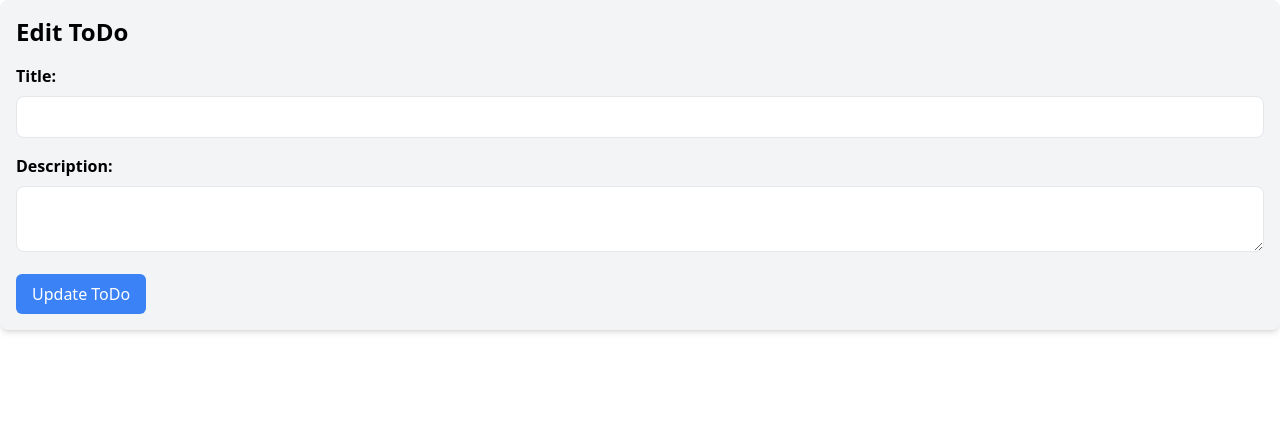
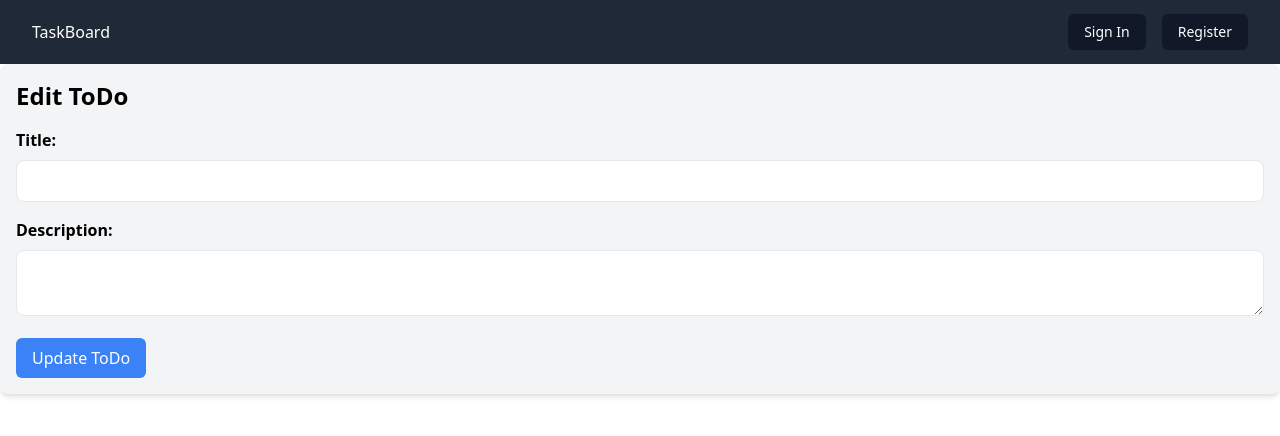
Before and after one commit to OXAYR/Todo.vue, a Vue app: page /todo/edit/1 in a window 1280 px wide. Shown: the top 436 px of the page. Built offline with nearby package versions, Linux system fonts and the light colour scheme; no server answers; sample sign-in values are in the browser's storage.

Commit message:
Sign up component added

```diff
--- a/src/components/Login.vue
+++ b/src/components/Login.vue
@@ -57,7 +57,7 @@
 	const toValidateForm = async () => {
 		if (formLogin.value.email !== "" && formLogin.value.password !== "") {
 			await userStore.loginAuth(formLogin.value);
-			// router.push("/home");
+			router.push("/home");
 		}
 	};
 </script>
--- /dev/null
+++ b/src/components/Navbar.vue
@@ -0,0 +1,67 @@
+<template>
+	<nav class="bg-gray-800">
+		<div class="max-w-7xl mx-auto px-4 sm:px-6 lg:px-8">
+			<div class="flex items-center justify-between h-16">
+				<div class="flex items-center">
+					<div class="flex-shrink-0 text-white">TaskBoard</div>
+				</div>
+
+				<div class="hidden md:block">
+					<div class="ml-4 flex items-center md:ml-6">
+						<button
+							class="bg-gray-900 text-white px-4 py-2 rounded-md text-sm font-medium"
+						>
+							Sign In
+						</button>
+
+						<button
+							class="ml-4 bg-gray-900 text-white px-4 py-2 rounded-md text-sm font-medium"
+						>
+							Register
+						</button>
+					</div>
+				</div>
+
+				<div class="-mr-2 flex md:hidden">
+					<button
+						type="button"
+						class="text-white hover:text-gray-300 inline-flex items-center justify-center p-2 rounded-md focus:outline-none"
+					>
+						<svg
+							class="h-6 w-6"
+							stroke="currentColor"
+							fill="none"
+							viewBox="0 0 24 24"
+						>
+							<path
+								stroke-linecap="round"
+								stroke-linejoin="round"
+								stroke-width="2"
+								d="M4 6h16M4 12h16m-7 6h7"
+							></path>
+						</svg>
+					</button>
+				</div>
+			</div>
+		</div>
+
+		<div
+			class="md:hidden"
+			id="mobile-menu"
+		>
+			<div class="px-2 pt-2 pb-3 space-y-1 sm:px-3">
+				<button
+					class="block w-full text-left bg-gray-900 text-white px-4 py-2 rounded-md text-sm font-medium"
+				>
+					Sign In
+				</button>
+				<button
+					class="mt-1 block w-full text-left bg-gray-900 text-white px-4 py-2 rounded-md text-sm font-medium"
+				>
+					Register
+				</button>
+			</div>
+		</div>
+	</nav>
+</template>
+<script setup></script>
--- a/src/components/Signup.vue
+++ b/src/components/Signup.vue
@@ -41,14 +41,14 @@
 
 <script setup>
 	import { ref } from "vue";
-	import { useStore } from "vuex";
 	import { useRouter } from "vue-router";
 
+	import { useUserStore } from "@/stores/userStore";
+
 	const form = ref({
-		name: "",
 		email: "",
 		password: "",
-		userRole: "user",
+		confirmPassword: "",
 	});
 
 	const confirmPassword = ref("");
@@ -59,7 +59,7 @@
 		confirmPassword: "",
 	});
 
-	const store = useStore();
+	const userStore = useUserStore();
 	const router = useRouter();
 	const toValidateForm = (obj) => {
 		validationErrors.value = [];
--- a/src/components/addTodo.vue
+++ b/src/components/addTodo.vue
@@ -74,7 +74,7 @@
 		} else {
 			await todoStore.updateTodo(newTodo.value, route.params.id);
 		}
-		router.push("/todos");
+		router.push("/home/todos");
 		newTodo.value = { title: "", description: "" };
 	}
 </script>
--- a/src/router/index.js
+++ b/src/router/index.js
@@ -1,31 +1,66 @@
 import { createRouter, createWebHistory } from 'vue-router'
 import LoginView from '../views/LoginView.vue'
+import SignUpView from '../views/SignUpView.vue'
 import AddTodoView from '../views/AddTodoView.vue'
 import TodoView from "../views/TodosView.vue"
+import HomeView from "../views/HomeView.vue"
 
 const router = createRouter({
   history: createWebHistory(import.meta.env.BASE_URL),
   routes: [
     {
-      path: '/',
-      name: 'home',
+      path: '/login',
+      name: 'login',
       component: LoginView
     },
     {
-      path: '/todo/edit/:id',
-      name: 'todo',
-      component: AddTodoView
+      path: '/signup',
+      name: 'signup',
+      component: SignUpView
     },
     {
-      path: '/addtodo',
-      component: AddTodoView
+      path: "/home",
+      component: HomeView,
+      meta: {
+        requiresAuth: true,
+        userAuth: true,
+      },
+      children: [
+
+        {
+          path: "",
+          component: TodoView,
+        },
+        {
+          path: '/addtodo',
+          component: AddTodoView
+        },
+        {
+          path: '/todo/edit/:id',
+          name: 'todo',
+          component: AddTodoView
+        },
+      ]
     },
-    {
-      path: "/todos",
-      component: TodoView,
-    }
 
   ]
 })
 
+router.beforeEach((to, from, next) => {
+  if (to.meta.requiresAuth) {
+    const authUser = localStorage.getItem("userAuth");
+    console.log("auth user----------->", authUser);
+    if (!authUser) {
+      console.log("No authentication token found or invalid token:", authUser);
+      next({ name: "login" });
+    } else {
+      console.log("Authentication token verified:", authUser);
+      next();
+    }
+
+  } else {
+    next();
+  }
+});
+
 export default router
--- /dev/null
+++ b/src/views/HomeView.vue
@@ -0,0 +1,9 @@
+<template>
+	<Navbar />
+	<div>
+		<RouterView />
+	</div>
+</template>
+<script setup>
+	import Navbar from "@/components/Navbar.vue";
+</script>
--- /dev/null
+++ b/src/views/SignUpView.vue
@@ -0,0 +1,6 @@
+<template>
+	<Signup />
+</template>
+<script setup>
+	import Signup from "@/components/Signup.vue";
+</script>
--- a/src/views/TodosView.vue
+++ b/src/views/TodosView.vue
@@ -46,7 +46,7 @@
 	};
 
 	const editTodo = async (todoId) => {
-		await router.push({ path: `/todo/edit/${todoId}` });
+		await router.push({ path: `home/todo/edit/${todoId}` });
 	};
 
 	const loadNextPage = async () => {
```
